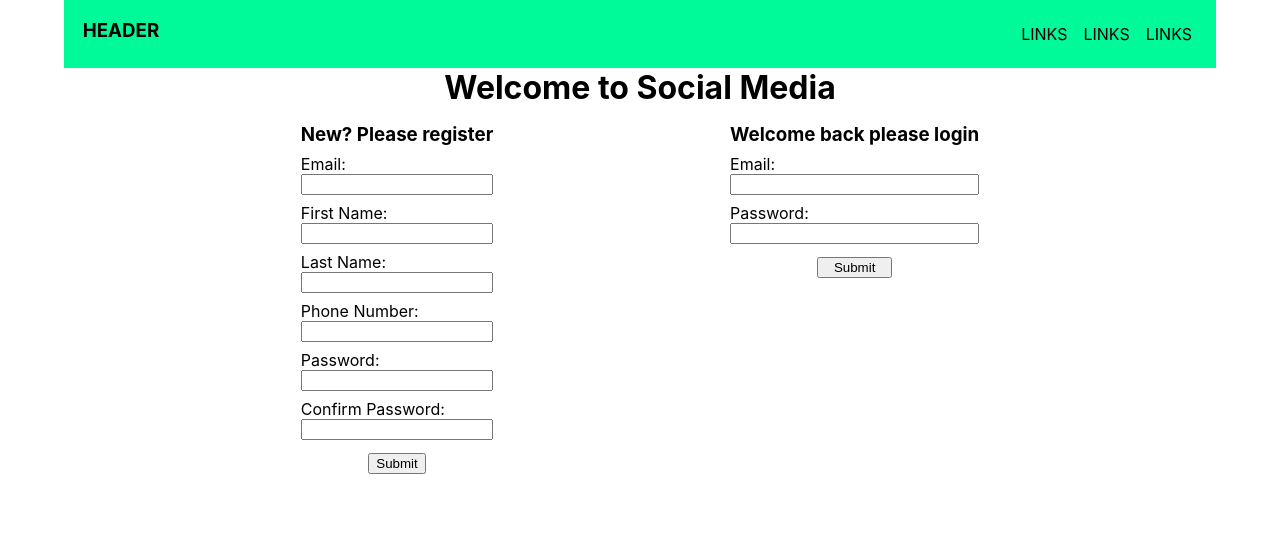
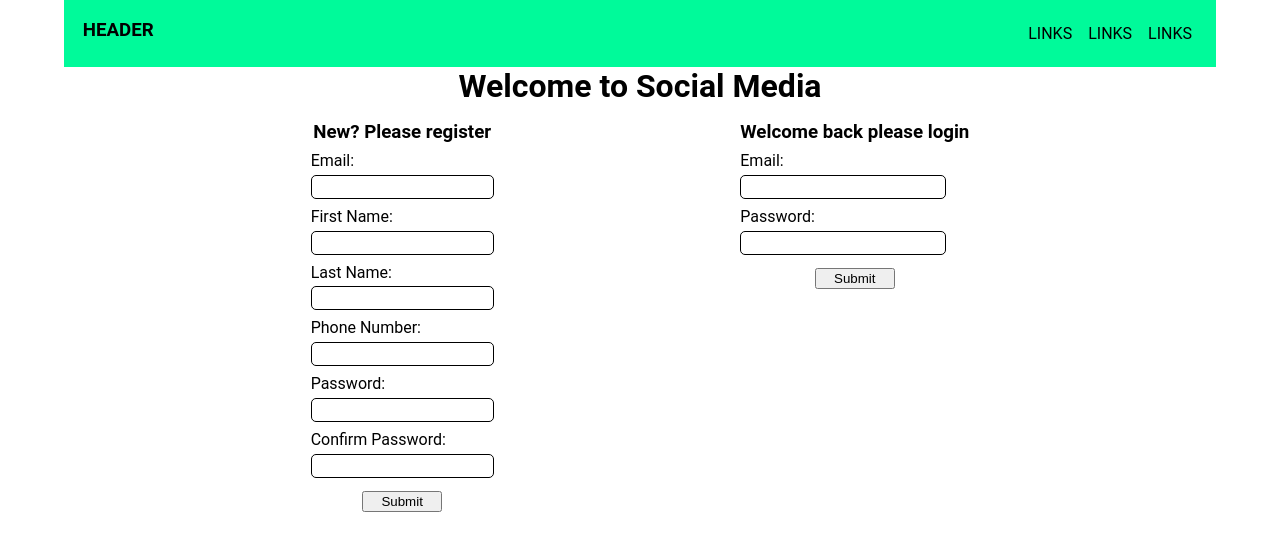
Before and after one commit to David-Lyu/nextjs-tutorial, a Next.js app in the folder social-media-next/: page / in a window 1280 px wide. Shown: the top 550 px of the page. Built offline with nearby package versions, Linux system fonts and the light colour scheme.

Commit message:
added some form styling

```diff
--- a/social-media-next/components/Form/form.module.css
+++ b/social-media-next/components/Form/form.module.css
@@ -17,6 +17,14 @@
 .form > button {
   /* flex-basis: 40%; */
   margin-top: 1em;
-  width: 30%;
+  width: 5rem;
   align-self: center;
 }
+
+.form input {
+  border: 1px solid black;
+  border-radius: 5px;
+  margin-top: 0.3rem;
+  height: 1.25rem;
+  max-width: 200px;
+}
--- a/social-media-next/styles/globals.css
+++ b/social-media-next/styles/globals.css
@@ -9,7 +9,7 @@ h6,
 p {
   padding: 0;
   margin: 0;
-  font-family: -apple-system, BlinkMacSystemFont, Segoe UI, Roboto, Oxygen,
+  font-family: Roboto, -apple-system, BlinkMacSystemFont, Segoe UI, Oxygen,
     Ubuntu, Cantarell, Fira Sans, Droid Sans, Helvetica Neue, sans-serif;
 }
 
```
